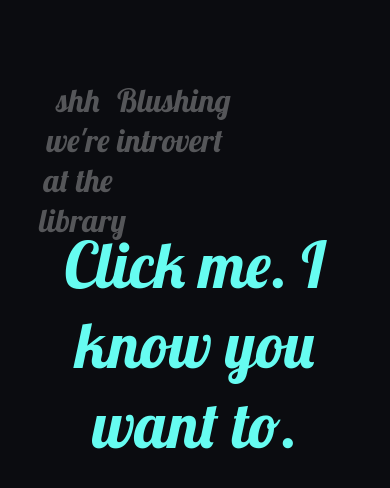
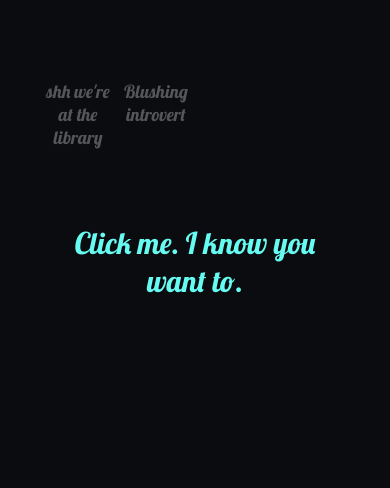
Before and after one commit to Alankmc/So-Today, a React (Create React App) app: page / in a window 390 px wide. Shown: the top 488 px of the page. Built offline with nearby package versions, Linux system fonts and the light colour scheme.

Commit message:
Apparently added mobile support

```diff
--- a/public/index.html
+++ b/public/index.html
@@ -20,7 +20,7 @@
       work correctly both with client-side routing and a non-root public URL.
       Learn how to configure a non-root public URL by running `npm run build`.
     -->
-    <title>React App</title>
+    <title>So Today</title>
   </head>
   <body>
     <noscript>
--- a/src/components/action-text/ActionText.css
+++ b/src/components/action-text/ActionText.css
@@ -12,8 +12,17 @@
   font-family: 'Lobster', cursive;
 
 }
-
 .action-text:hover {
   font-size: 4.3em;
   /* width: 100%; */
 }
+
+@media only screen and (max-width: 768px) {
+  .action-text {
+    font-size: 30px;
+  }
+
+  .action-text:hover {
+    font-size: 33px;
+  }
+}
--- a/src/components/comment-text/CommentText.css
+++ b/src/components/comment-text/CommentText.css
@@ -21,3 +21,9 @@
 .comment-text.up {
   bottom: 30px
 }
+
+@media only screen and (max-width: 768px) {
+  .comment-text {
+    font-size: 19px;
+  }
+}
--- a/src/components/game-buttons/GameButton.css
+++ b/src/components/game-buttons/GameButton.css
@@ -14,3 +14,14 @@
   opacity: 0.4;
   filter: alpha(opacity=50); /* For IE8 and earlier */
 }
+
+
+@media only screen and (max-width: 768px) {
+  .game-button-span {
+    font-size: 18px;
+  }
+
+  .game-button-span:hover {
+    font-size: 20px;
+  }
+}
```
